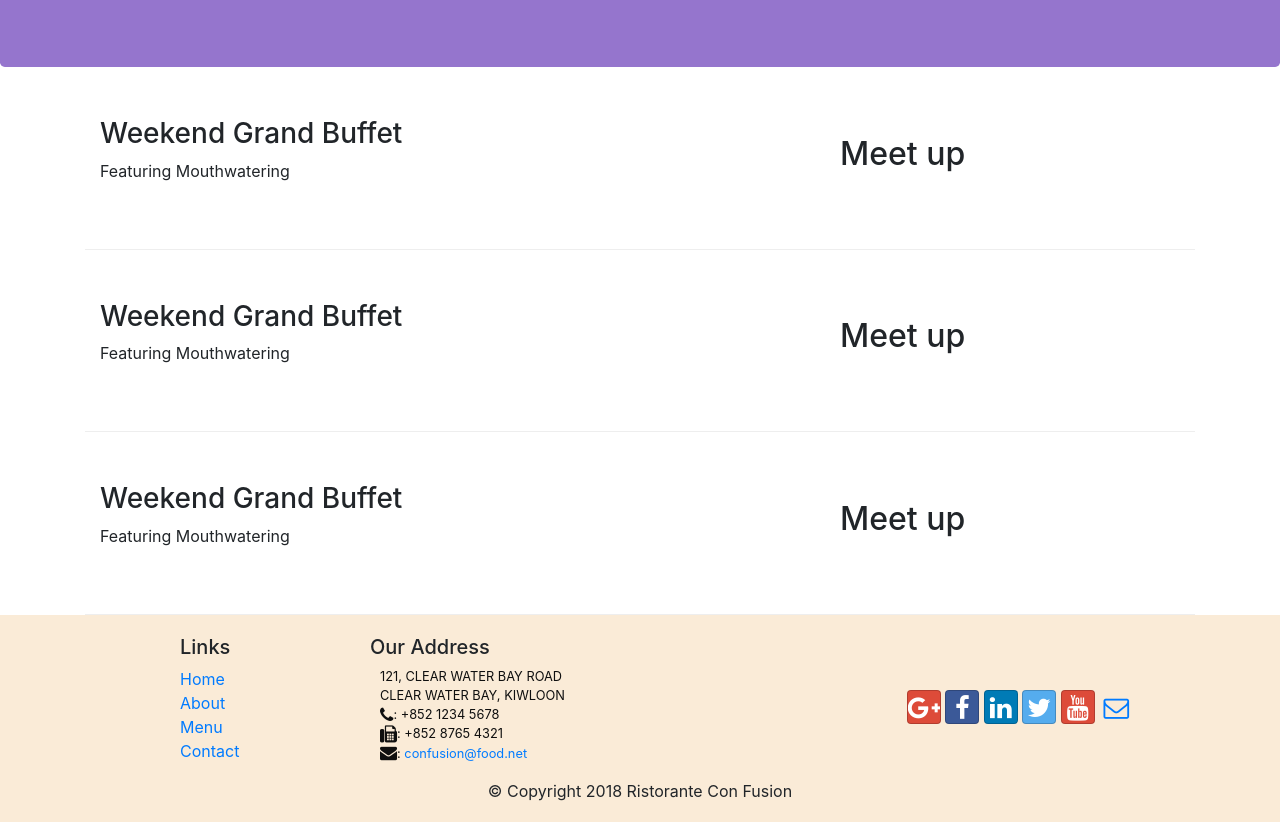
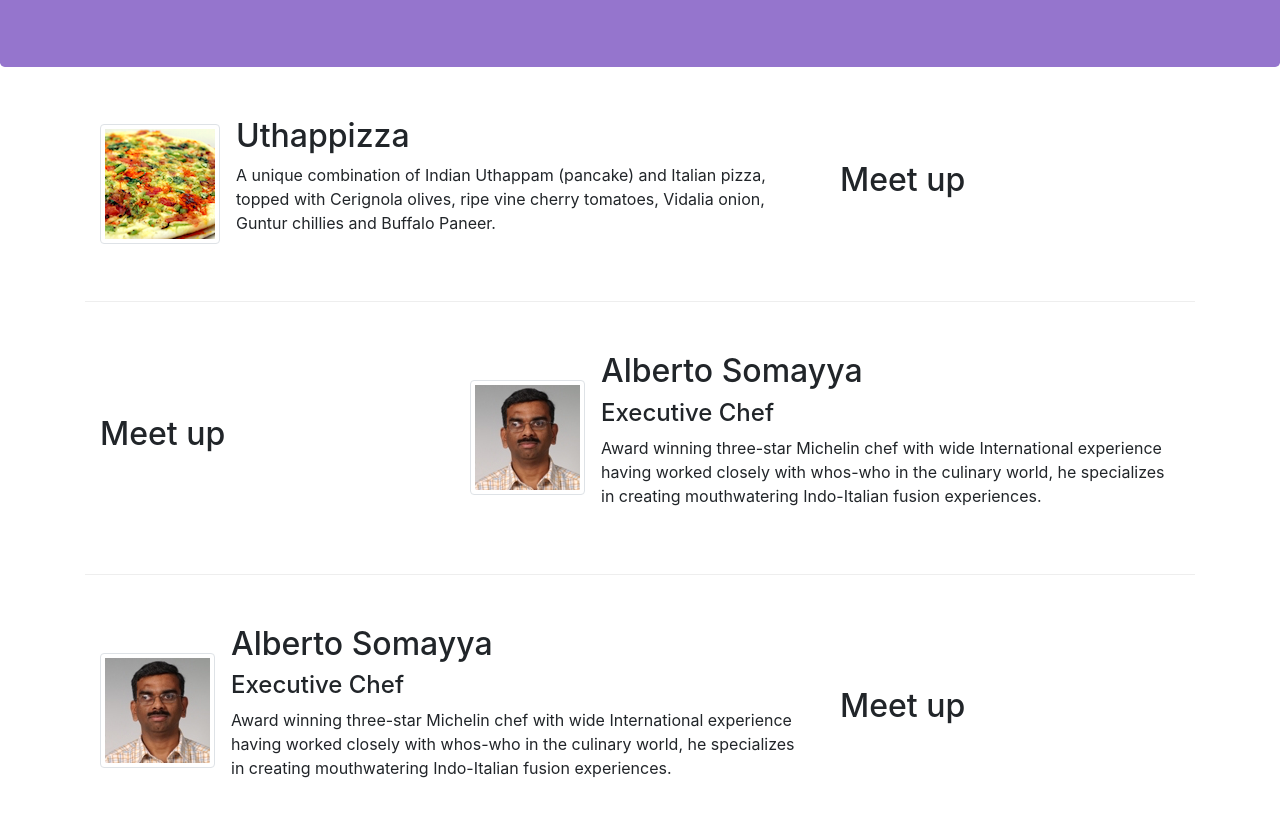
Before and after one commit to panoslin/learning_of_bootstrap, a website: page index.html in a window 1280 px wide. Shown: the part 267-1089 px from the top of the page. Drawn offline with nearby package versions, Linux system fonts and the light colour scheme.

Commit message:
add: media

```diff
--- a/index.html
+++ b/index.html
@@ -82,8 +82,40 @@
 				<h2>Meet up</h3>
 			</div>
 			<div class="col col-sm order-sm-first col-md">
-				<h3>Weekend Grand Buffet</h2>
-					<p>Featuring Mouthwatering</p>
+				<div class="media">
+					<img class="d-flex mr-3 img-thumbnail align-self-center" src="img/uthappizza.png" alt="Uthappizza">
+					<div class="media-body">
+						<h2 class="mt-0">Uthappizza</h2>
+						<p class="d-none d-sm-block">
+							A unique combination of Indian Uthappam (pancake) and
+							Italian pizza, topped with Cerignola olives, ripe vine
+							cherry tomatoes, Vidalia onion, Guntur chillies and
+							Buffalo Paneer.
+						</p>
+					</div>
+				</div>
+			</div>
+		</div>
+
+		<div class="row row-content align-items-center">
+			<div class="col-12 col-sm-4 order-sm-first col-md3">
+				<h2>Meet up</h3>
+			</div>
+			<div class="col col-sm order-sm-last col-md">
+				<div class="media">
+					<img class="d-flex mr-3 img-thumbnail align-self-center" src="img/alberto.png"
+						alt="Alberto Somayya">
+					<div class="media-body">
+						<h2 class="mt-0">Alberto Somayya</h2>
+						<h4>Executive Chef</h4>
+						<p class="d-none d-sm-block">
+							Award winning three-star Michelin chef with wide
+							International experience having worked closely with
+							whos-who in the culinary world, he specializes in
+							creating mouthwatering Indo-Italian fusion experiences.
+						</p>
+					</div>
+				</div>
 			</div>
 		</div>
 
@@ -92,18 +124,20 @@
 				<h2>Meet up</h3>
 			</div>
 			<div class="col col-sm order-sm-first col-md">
-				<h3>Weekend Grand Buffet</h2>
-					<p>Featuring Mouthwatering</p>
+				<div class="media">
+					<img class="d-flex mr-3 img-thumbnail align-self-center" src="img/alberto.png"
+						alt="Alberto Somayya">
+					<div class="media-body">
+						<h2 class="mt-0">Alberto Somayya</h2>
+						<h4>Executive Chef</h4>
+						<p class="d-none d-sm-block">
+							Award winning three-star Michelin chef with wide
+							International experience having worked closely with
+							whos-who in the culinary world, he specializes in
+							creating mouthwatering Indo-Italian fusion experiences.
+						</p>
 					</div>
 				</div>
-
-		<div class="row row-content align-items-center">
-			<div class="col-12 col-sm-4 order-sm-last col-md3">
-				<h2>Meet up</h3>
-			</div>
-			<div class="col col-sm order-sm-first col-md">
-				<h3>Weekend Grand Buffet</h2>
-					<p>Featuring Mouthwatering</p>
 			</div>
 		</div>
 	</div>
```
Lines whose indentation alone changed are shown as unchanged.
